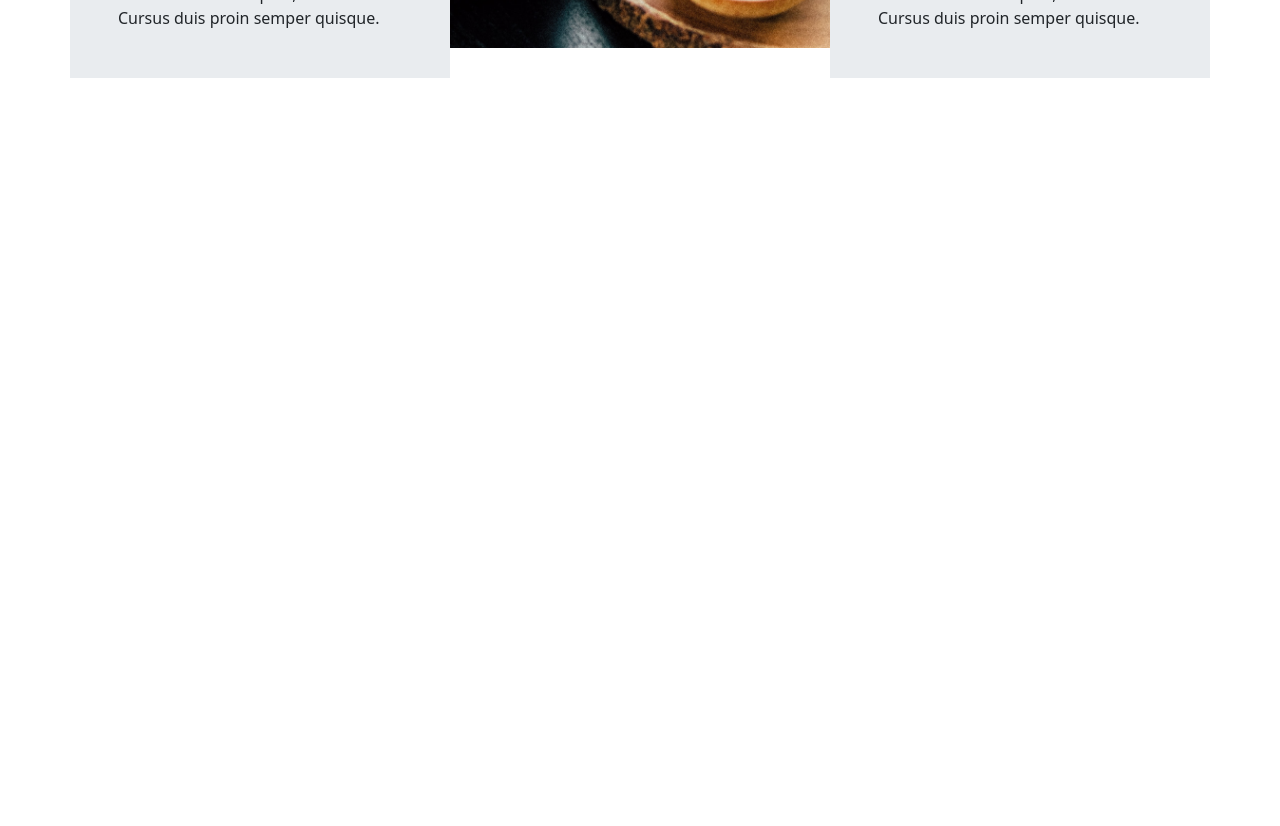
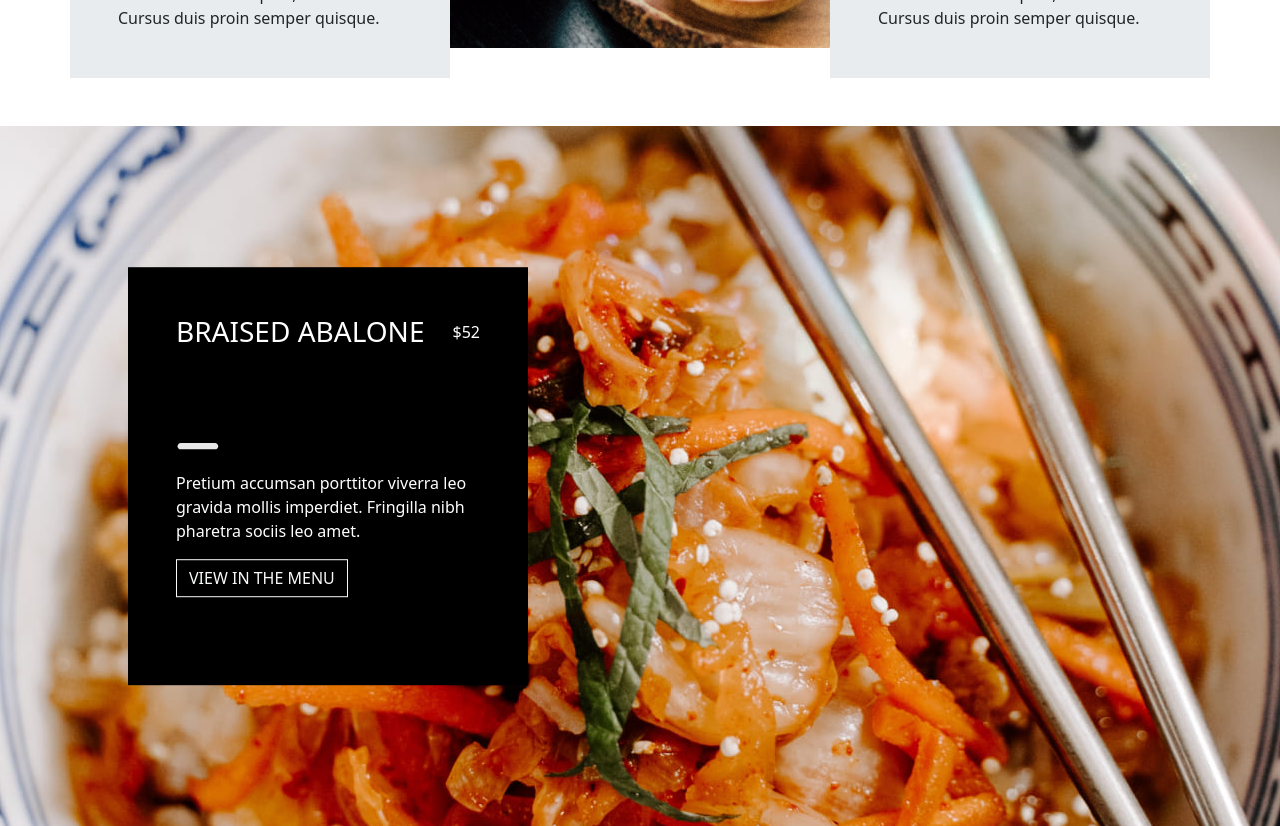
Before and after one commit to corgab/proj-html-vuejs, a Vue app: page / in a window 1280 px wide. Shown: the part 6640-7466 px from the top of the page. Before the commit the page ends 6766 px from the top, so only its background shows below. Built offline with nearby package versions, Linux system fonts and the light colour scheme.

Commit message:
ADD: Random food section

```diff
--- a/src/components/MainSection.vue
+++ b/src/components/MainSection.vue
@@ -10,6 +10,7 @@
         <ExperienceSection titolino="ENJOY YOUR MEAL AT HOME" title="TAKEOUT NOW AVAILABLE" desc="Pellentesque vitae viverra risus, sagittis.
          Venenatis ridiculus scelerisque nisi in urna nulla non arcu moris tortor." btn="VIEW TAKEOUT MENU" img="slider72x-scaled.jpg"/>
          <MenuSection/>
+         <RandomFood/>
     </div>
 </template>
 <script>
@@ -19,6 +20,8 @@ import FeedbackSection from './FeedbackSection.vue';
 import FoodSection from './FoodSection.vue';
 import NewsSection from './NewsSection.vue';
 import MenuSection from './MenuSection.vue';
+import RandomFood from './RandomFood.vue'
+
 export default {
     components: {
         WhyUs,
@@ -26,7 +29,8 @@ export default {
         FeedbackSection,
         FoodSection,
         NewsSection,
-        MenuSection
+        MenuSection,
+        RandomFood
     }
 }
 </script>
--- /dev/null
+++ b/src/components/RandomFood.vue
@@ -0,0 +1,47 @@
+<template>
+    <div class="section">
+        <div class="bg">
+            <div class="container--sm">
+                <div class="cart bg-black text-white p-5">
+                    <div class="d-flex justify-content-between align-items-center pb-5">
+                        <h2 class="fs-3">BRAISED ABALONE</h2>
+                        <p>$52</p>
+                    </div>
+                    <div class="py-4">
+                        <font-awesome-icon class="text--gray icon" :icon="['fas', 'minus']" />
+                        <p>Pretium accumsan porttitor viverra leo gravida mollis imperdiet.
+                            Fringilla nibh pharetra sociis leo amet.
+                        </p>
+                        <a href="#" class="btn btn-outline-light my-3">
+                            VIEW IN THE MENU
+                        </a>
+                    </div>
+                </div>
+            </div>
+        </div>
+    </div>
+</template>
+
+<script>
+export default {
+
+}
+</script>
+
+<style lang="scss" scoped>
+.bg {
+    background-image: url(../assets/images/menu372x.jpg);
+    background-position: center;
+    height: 700px;
+    position: relative;
+}
+
+.cart {
+    position: absolute;
+    width: 400px;
+    top: 50%;
+    left: 10%;
+    transform: translatey(-50%);;
+}
+
+</style>
```
Also changed, not shown: src/assets/images/menu372x.jpg (added).
